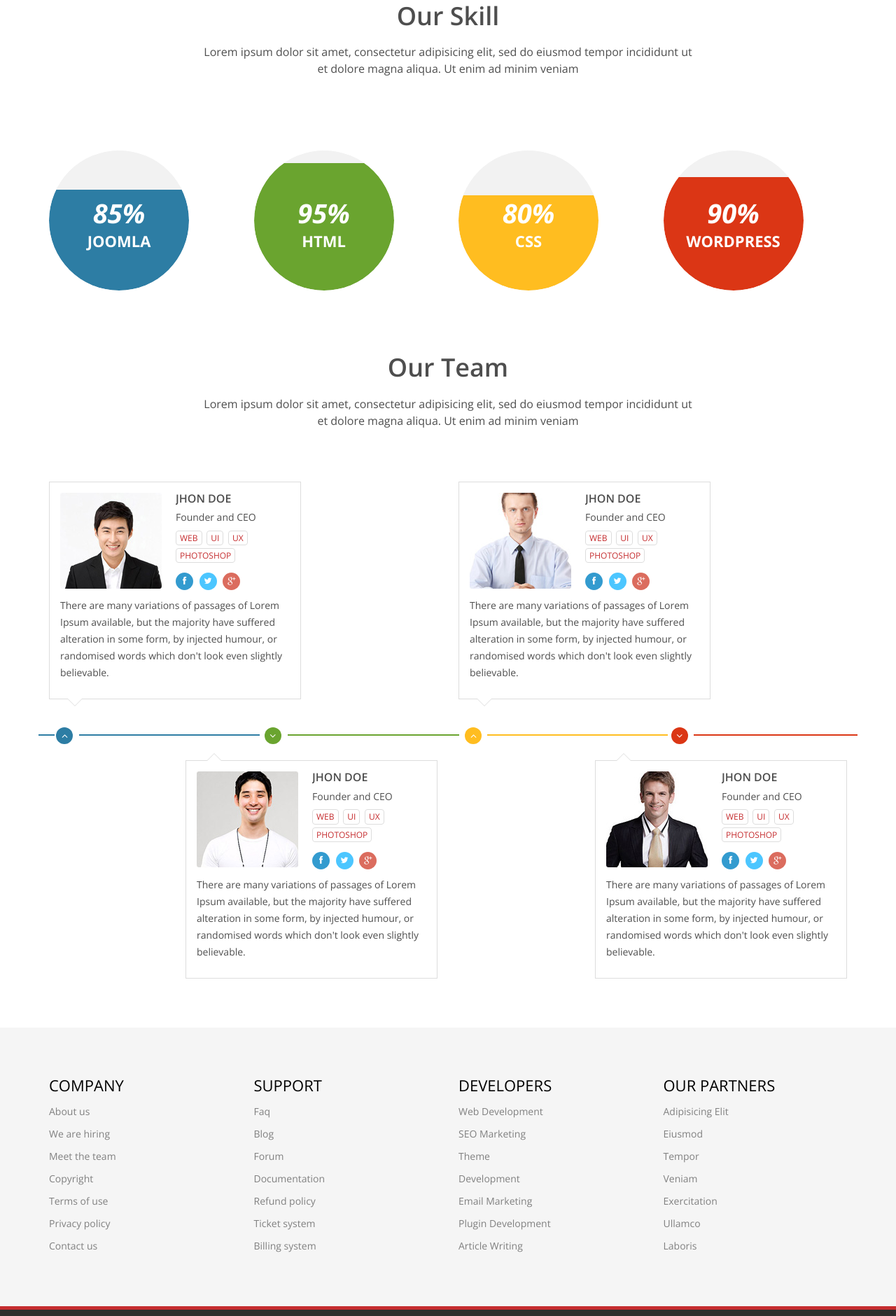
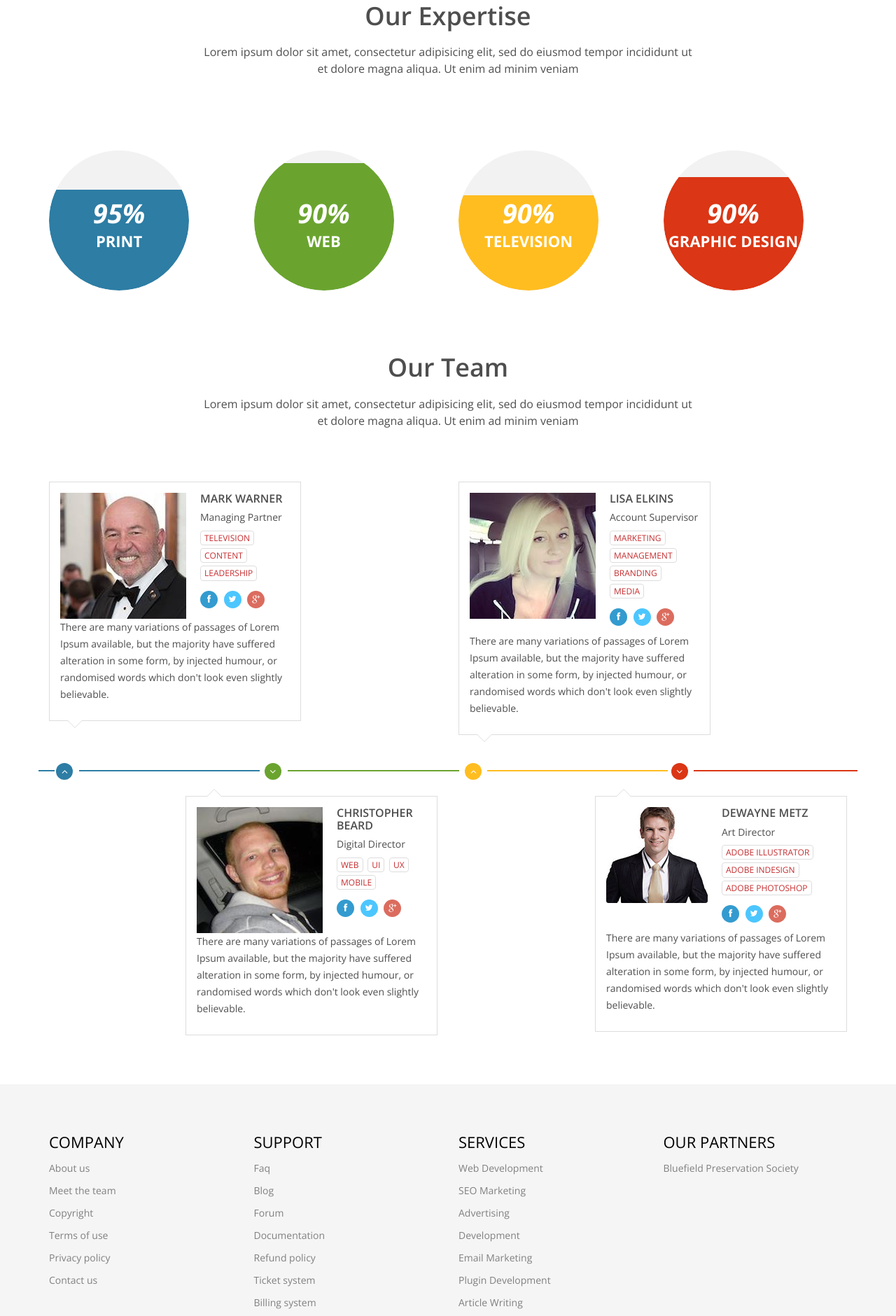
Before and after one commit to Deal-man/deal-man.github.io, a plain HTML site: page about-us.html in a window 1280 px wide. Shown: the part 923-2803 px from the top of the page at 70% size. Drawn offline with nearby package versions, Linux system fonts and the light colour scheme.

Commit message:
added employee pictures

```diff
--- a/about-us.html
+++ b/about-us.html
@@ -135,7 +135,7 @@
 			<div class="skill-wrap clearfix">
 
 				<div class="center wow fadeInDown">
-					<h2>Our Skill</h2>
+					<h2>Our Expertise</h2>
 					<p class="lead">Lorem ipsum dolor sit amet, consectetur adipisicing elit, sed do eiusmod tempor incididunt ut <br> et dolore magna aliqua. Ut enim ad minim veniam</p>
 				</div>
 
@@ -144,8 +144,8 @@
 					<div class="col-sm-3">
 						<div class="sinlge-skill wow fadeInDown" data-wow-duration="1000ms" data-wow-delay="300ms">
 							<div class="joomla-skill">
-								<p><em>85%</em></p>
-								<p>Joomla</p>
+								<p><em>95%</em></p>
+								<p>Print</p>
 							</div>
 						</div>
 					</div>
@@ -153,8 +153,8 @@
 					 <div class="col-sm-3">
 						<div class="sinlge-skill wow fadeInDown" data-wow-duration="1000ms" data-wow-delay="600ms">
 							<div class="html-skill">
-								<p><em>95%</em></p>
-								<p>HTML</p>
+								<p><em>90%</em></p>
+								<p>Web</p>
 							</div>
 						</div>
 					</div>
@@ -162,8 +162,8 @@
 					<div class="col-sm-3">
 						<div class="sinlge-skill wow fadeInDown" data-wow-duration="1000ms" data-wow-delay="900ms">
 							<div class="css-skill">
-								<p><em>80%</em></p>
-								<p>CSS</p>
+								<p><em>90%</em></p>
+								<p>Television</p>
 							</div>
 						</div>
 					</div>
@@ -172,7 +172,7 @@
 						<div class="sinlge-skill wow fadeInDown" data-wow-duration="1000ms" data-wow-delay="1200ms">
 							<div class="wp-skill">
 								<p><em>90%</em></p>
-								<p>Wordpress</p>
+								<p>Graphic Design</p>
 							</div>
 						</div>
 					</div>
@@ -194,16 +194,15 @@
 						<div class="single-profile-top wow fadeInDown" data-wow-duration="1000ms" data-wow-delay="300ms">
 							<div class="media">
 								<div class="pull-left">
-									<a href="#"><img class="media-object" src="images/man1.jpg" alt=""></a>
+									<a href="#"><img class="media-object" src="images/mwarner.jpg" alt=""></a>
 								</div>
 								<div class="media-body">
-									<h4>Jhon Doe</h4>
-									<h5>Founder and CEO</h5>
+									<h4>Mark Warner</h4>
+									<h5>Managing Partner</h5>
 									<ul class="tag clearfix">
-										<li class="btn"><a href="#">Web</a></li>
-										<li class="btn"><a href="#">Ui</a></li>
-										<li class="btn"><a href="#">Ux</a></li>
-										<li class="btn"><a href="#">Photoshop</a></li>
+										<li class="btn"><a href="#">Television</a></li>
+										<li class="btn"><a href="#">Content</a></li>
+										<li class="btn"><a href="#">Leadership</a></li>
 									</ul>
 
 									<ul class="social_icons">
@@ -222,16 +221,16 @@
 						<div class="single-profile-top wow fadeInDown" data-wow-duration="1000ms" data-wow-delay="300ms">
 							<div class="media">
 								<div class="pull-left">
-									<a href="#"><img class="media-object" src="images/man2.jpg" alt=""></a>
+									<a href="#"><img class="media-object" src="images/lelkins.jpg" alt=""></a>
 								</div>
 								<div class="media-body">
-									<h4>Jhon Doe</h4>
-									<h5>Founder and CEO</h5>
+									<h4>Lisa Elkins</h4>
+									<h5>Account Supervisor</h5>
 									<ul class="tag clearfix">
-										<li class="btn"><a href="#">Web</a></li>
-										<li class="btn"><a href="#">Ui</a></li>
-										<li class="btn"><a href="#">Ux</a></li>
-										<li class="btn"><a href="#">Photoshop</a></li>
+										<li class="btn"><a href="#">Marketing</a></li>
+										<li class="btn"><a href="#">Management</a></li>
+										<li class="btn"><a href="#">Branding</a></li>
+										<li class="btn"><a href="#">Media</a></li>
 									</ul>
 									<ul class="social_icons">
 										<li><a href="#"><i class="fa fa-facebook"></i></a></li>
@@ -267,17 +266,17 @@
 						<div class="single-profile-bottom wow fadeInUp" data-wow-duration="1000ms" data-wow-delay="600ms">
 							<div class="media">
 								<div class="pull-left">
-									<a href="#"><img class="media-object" src="images/man3.jpg" alt=""></a>
+									<a href="#"><img class="media-object" src="images/cbeard.jpg" alt=""></a>
 								</div>
 
 								<div class="media-body">
-									<h4>Jhon Doe</h4>
-									<h5>Founder and CEO</h5>
+									<h4>Christopher Beard</h4>
+									<h5>Digital Director</h5>
 									<ul class="tag clearfix">
 										<li class="btn"><a href="#">Web</a></li>
-										<li class="btn"><a href="#">Ui</a></li>
+										<li class="btn"><a href="#">UI</a></li>
 										<li class="btn"><a href="#">Ux</a></li>
-										<li class="btn"><a href="#">Photoshop</a></li>
+										<li class="btn"><a href="#">Mobile</a></li>
 									</ul>
 									<ul class="social_icons">
 										<li><a href="#"><i class="fa fa-facebook"></i></a></li>
@@ -296,13 +295,12 @@
 									<a href="#"><img class="media-object" src="images/man4.jpg" alt=""></a>
 								</div>
 								<div class="media-body">
-									<h4>Jhon Doe</h4>
-									<h5>Founder and CEO</h5>
+									<h4>Dewayne Metz</h4>
+									<h5>Art Director</h5>
 									<ul class="tag clearfix">
-										<li class="btn"><a href="#">Web</a></li>
-										<li class="btn"><a href="#">Ui</a></li>
-										<li class="btn"><a href="#">Ux</a></li>
-										<li class="btn"><a href="#">Photoshop</a></li>
+										<li class="btn"><a href="#">Adobe Illustrator</a></li>
+										<li class="btn"><a href="#">Adobe Indesign</a></li>
+										<li class="btn"><a href="#">Adobe Photoshop</a></li>
 									</ul>
 									<ul class="social_icons">
 										<li><a href="#"><i class="fa fa-facebook"></i></a></li>
@@ -327,7 +325,7 @@
                         <h3>Company</h3>
                         <ul>
                             <li><a href="#">About us</a></li>
-                            <li><a href="#">We are hiring</a></li>
+
                             <li><a href="#">Meet the team</a></li>
                             <li><a href="#">Copyright</a></li>
                             <li><a href="#">Terms of use</a></li>
@@ -354,11 +352,11 @@
 
                 <div class="col-md-3 col-sm-6">
                     <div class="widget">
-                        <h3>Developers</h3>
+                        <h3>Services</h3>
                         <ul>
                             <li><a href="#">Web Development</a></li>
                             <li><a href="#">SEO Marketing</a></li>
-                            <li><a href="#">Theme</a></li>
+                            <li><a>Advertising</a></li>
                             <li><a href="#">Development</a></li>
                             <li><a href="#">Email Marketing</a></li>
                             <li><a href="#">Plugin Development</a></li>
@@ -371,13 +369,13 @@
                     <div class="widget">
                         <h3>Our Partners</h3>
                         <ul>
-                            <li><a href="#">Adipisicing Elit</a></li>
-                            <li><a href="#">Eiusmod</a></li>
-                            <li><a href="#">Tempor</a></li>
-                            <li><a href="#">Veniam</a></li>
-                            <li><a href="#">Exercitation</a></li>
-                            <li><a href="#">Ullamco</a></li>
-                            <li><a href="#">Laboris</a></li>
+                            <li><a href="#">Bluefield Preservation Society</a></li>
+
+
+
+
+
+
                         </ul>
                     </div>
                 </div><!--/.col-md-3-->
```
Also changed, not shown: 404.html (+10 -10 lines), blog-item.html (+10 -10 lines), blog.html (+10 -10 lines), contact-us.html (+21 -42 lines), index.html (+10 -10 lines), portfolio.html (+10 -10 lines), pricing.html (+10 -10 lines), services.html (+10 -10 lines), shortcodes.html (+10 -10 lines), images/cbeard.jpg (added), images/lelkins.jpg (added), images/mwarner.jpg (added).
